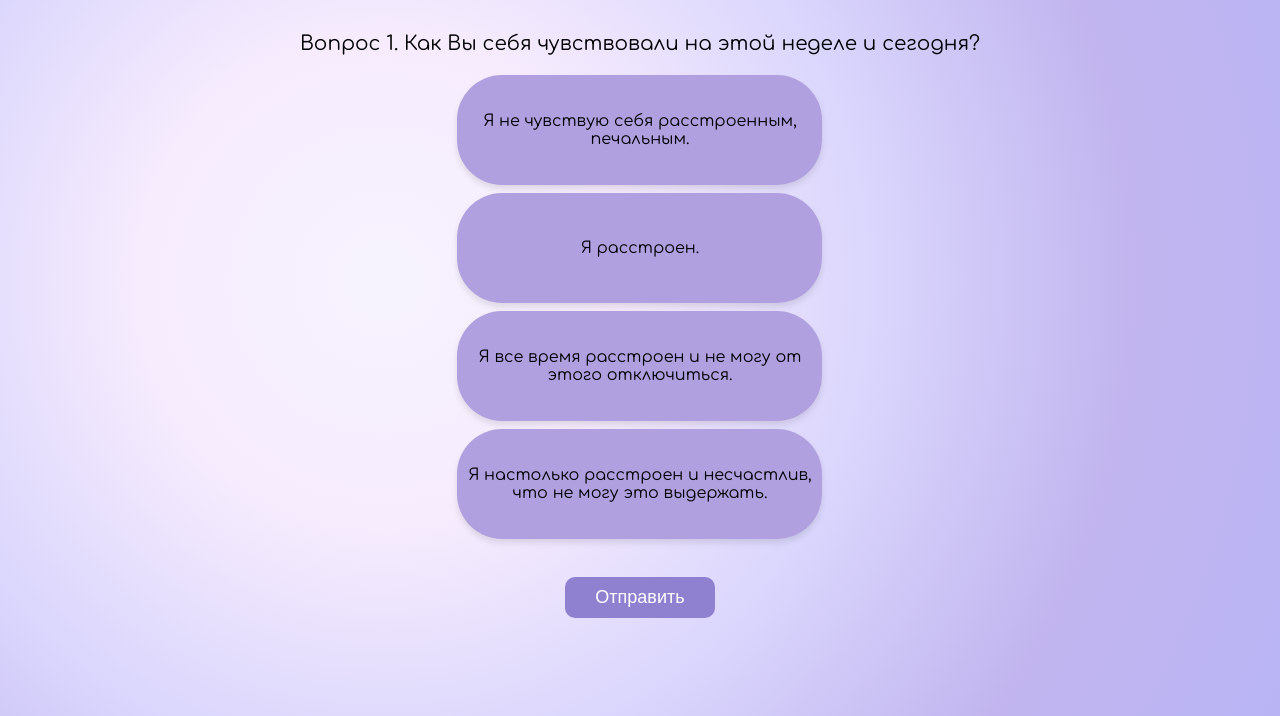
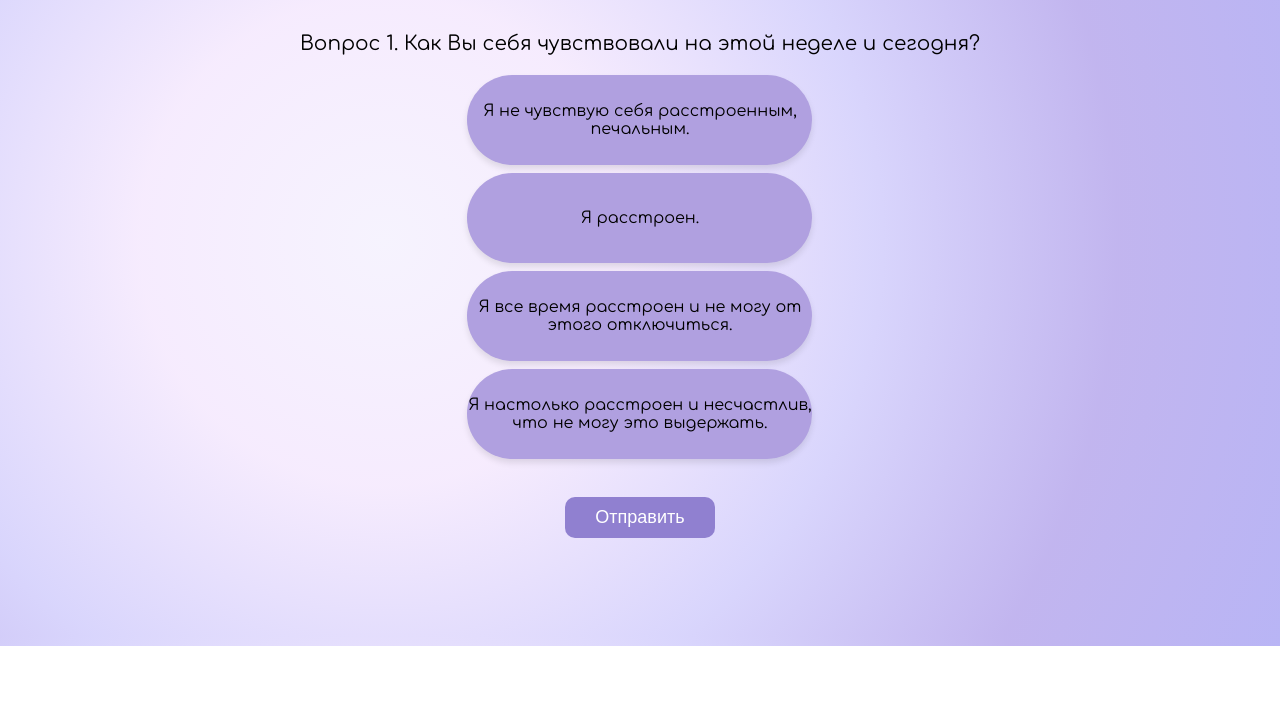
Before and after one commit to Dariyaaaaa/depression-test-11-24, a website: page test.html in a window 1280 px wide. Shown: the part 154-870 px from the top of the page. After the commit the page ends 800 px from the top, so only its background shows below. Drawn offline with Linux system fonts and the light colour scheme.

Commit message:
Update style.css

```diff
--- a/style.css
+++ b/style.css
@@ -153,7 +153,6 @@ h2 {
   width: 345px;
   height: 90px;
   margin-bottom: 8px;
-  padding: 10px;
   border-radius: 45px;
   cursor: pointer;
   transition: background-color 0.3s, border-color 0.3s;
@@ -163,6 +162,7 @@ h2 {
   flex-direction: column;
   align-items: center;
   justify-content: center;
+  box-sizing: border-box;
 }
 .answer:hover,
 .answer.selected {
```
